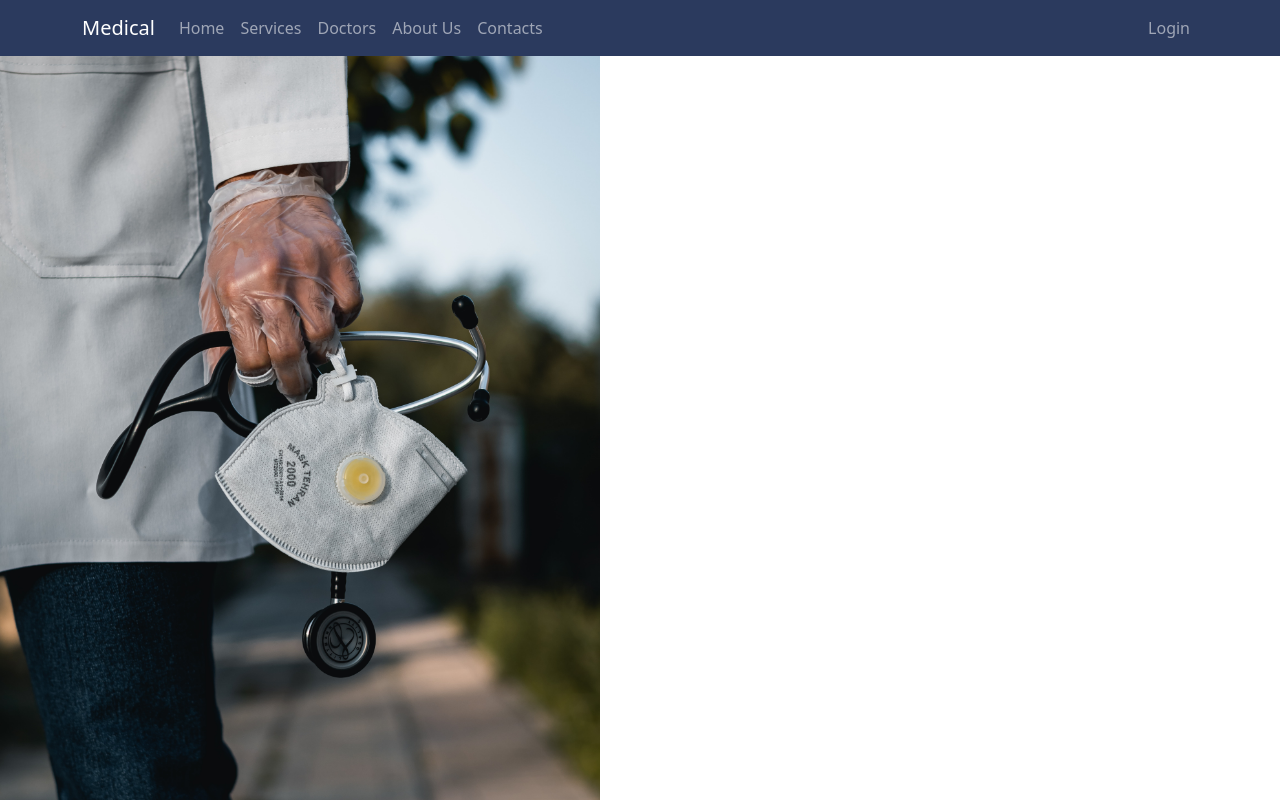
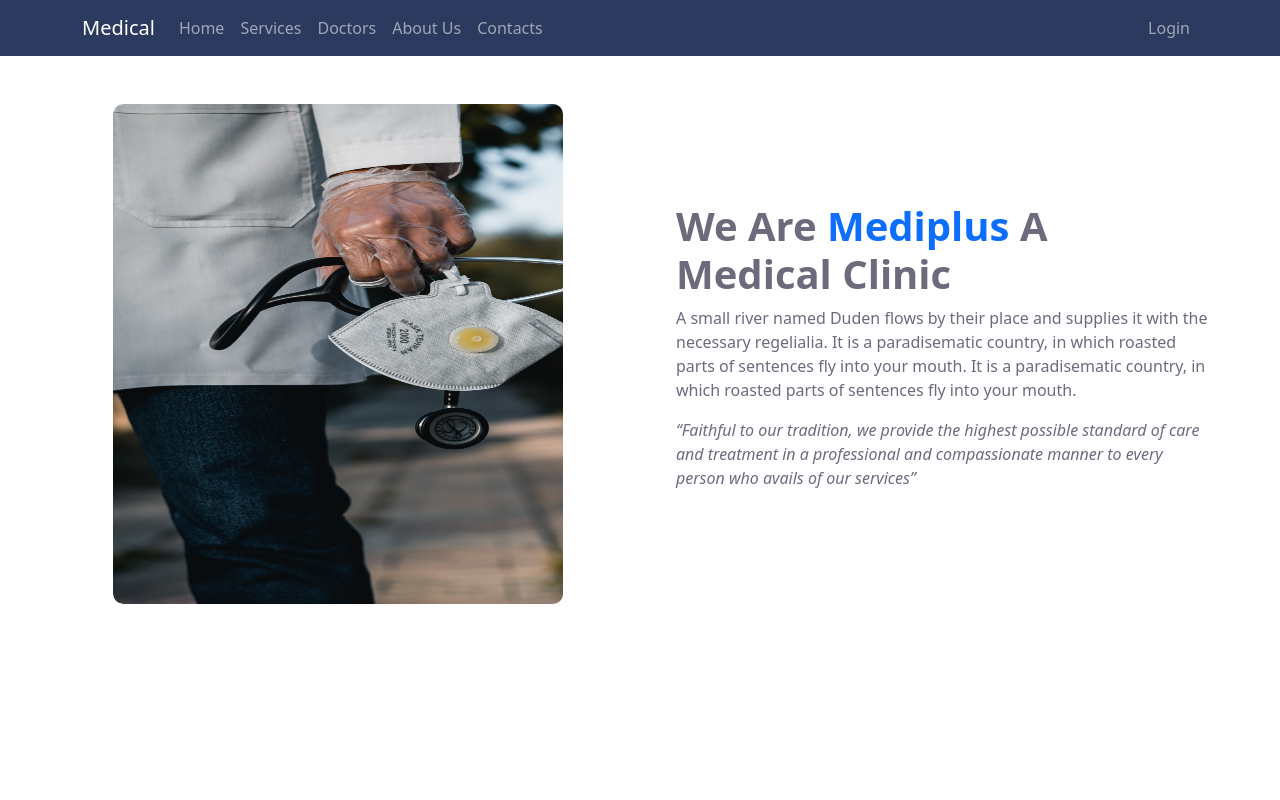
Before and after one commit to mdsajedul/mediplus, a React (Create React App) app: page /about in a window 1280 px wide. Shown: the top 800 px of the page. Built offline with nearby package versions, Linux system fonts and the light colour scheme; no server answers.

Commit message:
about us added

```diff
--- a/src/Pages/AboutUs/AboutUs.js
+++ b/src/Pages/AboutUs/AboutUs.js
@@ -1,14 +1,24 @@
 import React from 'react';
 import medi from '../../Images/other/medi.jpg'
+import './aboutUs.css'
 
 const AboutUs = () => {
     return (
-        <div className="">
+        <div className="my-5 px-5">
             <div className="row">
-                <div className="col-lg-6">
-                    <img src={medi} alt="" />
+                <div className="col-lg-6 d-flex justify-content-center">
+                    <div className=" image-container">
+                        <img src={medi} alt="" />
+                    </div>
+
                 </div>
-                <div className="col-lg-6"></div>
+                <div className="col-lg-6 d-flex justify-content-conter align-items-center">
+                    <div className="about-content px-4">
+                        <h1>We Are <span className="text-primary">Mediplus</span>  A Medical Clinic</h1>
+                        <p>A small river named Duden flows by their place and supplies it with the necessary regelialia. It is a paradisematic country, in which roasted parts of sentences fly into your mouth. It is a paradisematic country, in which roasted parts of sentences fly into your mouth.</p>
+                        <p><i>“Faithful to our tradition, we provide the highest possible standard of care and treatment in a professional and compassionate manner to every person who avails of our services”</i></p>
+                    </div>
+                </div>
             </div>
         </div>
     );
--- /dev/null
+++ b/src/Pages/AboutUs/aboutUs.css
@@ -0,0 +1,25 @@
+
+.image-container{
+    overflow: hidden;
+    height: 500px;
+    width: 450px;
+    border-radius: 10px;
+}
+
+img{
+    height: 500px;
+    width: 450px;
+    border-radius: 10px;
+
+    transition: transform .5s
+}
+.about-content{
+    color: #6D6A7C;
+}
+.about-content h1{
+    font-weight: 900;
+}
+
+img:hover{
+    transform: scale(1.2);
+}
```
